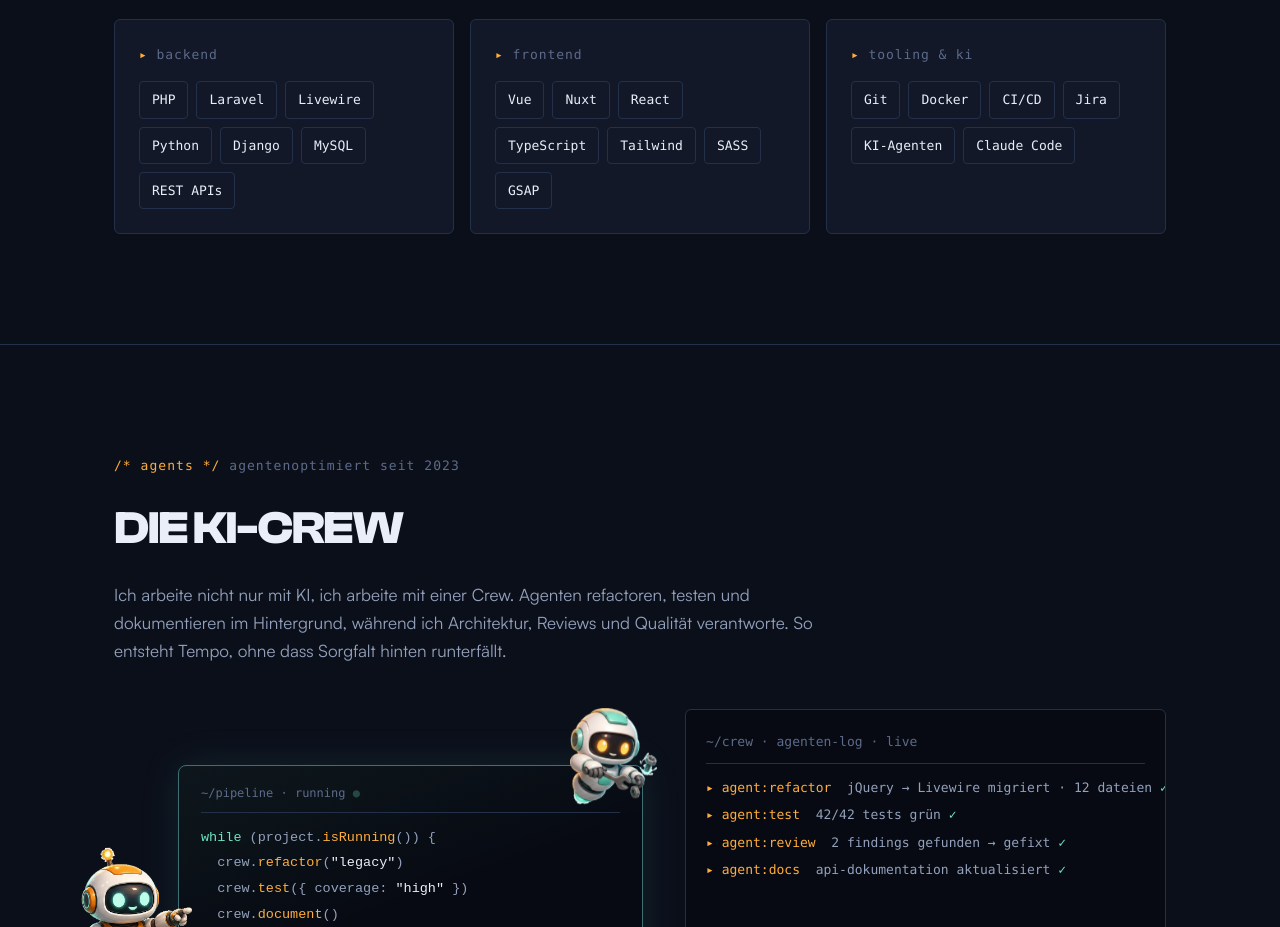
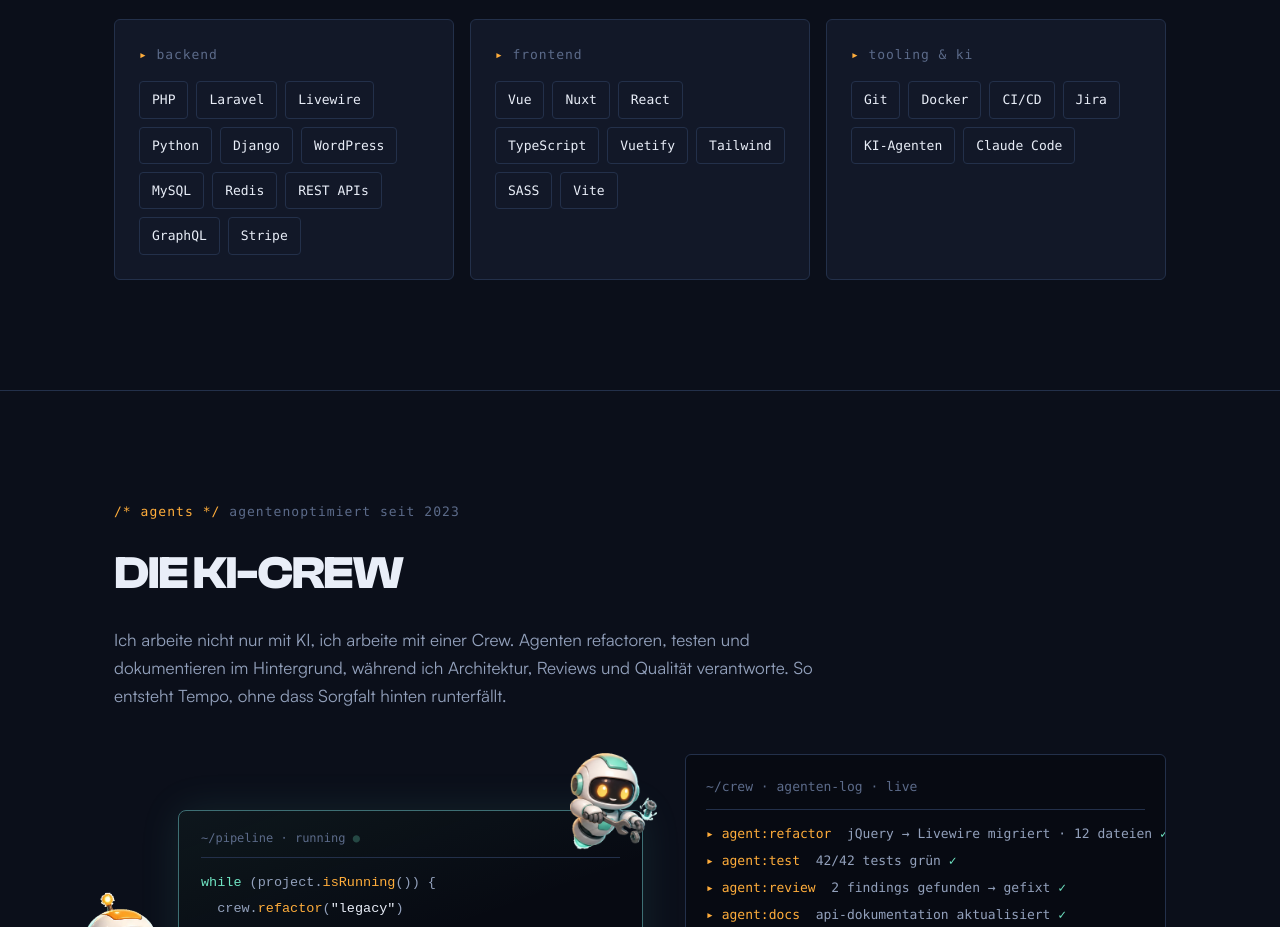
Before and after one commit to XainDavidGroeger/website, a Nuxt app: page / in a window 1280 px wide. Shown: the part 1940-2867 px from the top of the page. Built offline with nearby package versions, Linux system fonts and the light colour scheme.

Commit message:
Stack-Sektion mit Referenzprojekten abgeglichen: GSAP raus (auch als ungenutzte Dependency), WordPress/Redis/GraphQL/Stripe/Vuetify/Vite ergaenzt

```diff
--- a/app/components/SectionStack.vue
+++ b/app/components/SectionStack.vue
@@ -4,11 +4,11 @@
 const groups = computed(() => [
   {
     key: 'backend',
-    items: ['PHP', 'Laravel', 'Livewire', 'Python', 'Django', 'MySQL', 'REST APIs'],
+    items: ['PHP', 'Laravel', 'Livewire', 'Python', 'Django', 'WordPress', 'MySQL', 'Redis', 'REST APIs', 'GraphQL', 'Stripe'],
   },
   {
     key: 'frontend',
-    items: ['Vue', 'Nuxt', 'React', 'TypeScript', 'Tailwind', 'SASS', 'GSAP'],
+    items: ['Vue', 'Nuxt', 'React', 'TypeScript', 'Vuetify', 'Tailwind', 'SASS', 'Vite'],
   },
   {
     key: 'tooling',
--- a/package.json
+++ b/package.json
@@ -11,7 +11,6 @@
   },
   "dependencies": {
     "@fontsource-variable/jetbrains-mono": "^5.2.8",
-    "gsap": "^3.15.0",
     "maplibre-gl": "^5.24.0",
     "nuxt": "^4.4.5",
     "vue": "^3.5.39"
```
Also changed, not shown: 1 other file (tests, documents, lock files or other folders).
